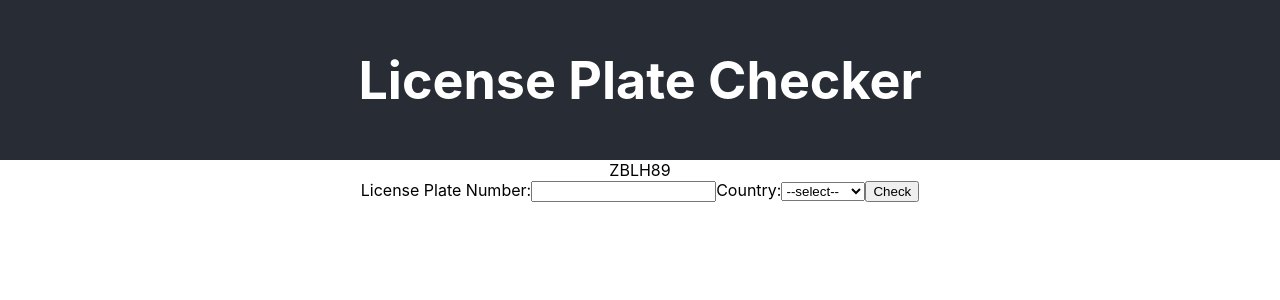
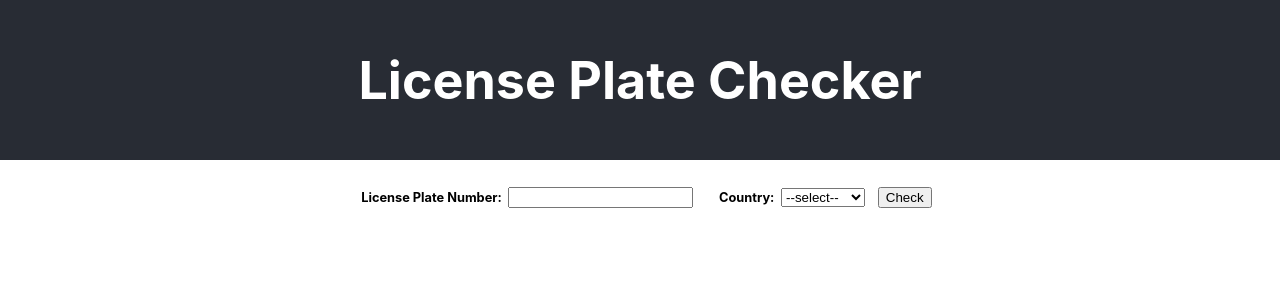
Before and after one commit to je-moore/license-plate-checker, a React (Create React App) app: page / in a window 1280 px wide. Shown: the top 300 px of the page. Built offline with nearby package versions, Linux system fonts and the light colour scheme.

Commit message:
clean up css, markup

```diff
--- a/src/App.css
+++ b/src/App.css
@@ -1,5 +1,6 @@
 .App {
   text-align: center;
+  margin-bottom: 1em;
 }
 
 .App-header {
@@ -11,6 +12,7 @@
   justify-content: center;
   font-size: calc(10px + 2vmin);
   color: white;
+  margin-bottom: 1em;
 }
 
 .App-link {
@@ -23,3 +25,13 @@
   font-weight: bold;
   padding: 1em 0 ;
 }
+
+.plateChecker form label {
+  margin: 0 1em;
+  font-weight: bold;
+  font-size: 80%;
+}
+
+.plateChecker input, .plateChecker select {
+  margin: 0 0 0 0.5em;
+}
--- a/src/Components/PlateChecker.js
+++ b/src/Components/PlateChecker.js
@@ -22,8 +22,7 @@ class PlateChecker extends PureComponent {
 
   render() {
     return (
-      <div className="PlateChecker">
-        ZBLH89
+      <div className="plateChecker">
         <PlateCheckerForm setPlate={this.props.setPlate} fetchPlateData={this.props.fetchPlateData} clearPlateData={this.props.clearPlateData} />
         <PlateDisplay plate={this.props.plate} plateData={this.props.plateData} addDashes={this.addDashes} />
         <PlateData plate={this.props.plate} plateData={this.props.plateData} />
--- a/src/components/style/PlateDisplay.css
+++ b/src/components/style/PlateDisplay.css
@@ -1,32 +1,32 @@
 .plate-display {
   height: 1em;
-  padding: 0.3em 0.06em 0.3em 1em;
-  font-size: 260%;
+  padding: 0.1em 0.3em 0.1em 1em;
+  font-size: 5em;
   background-color: #FFDD00;
-  width: 6em;
-  margin: 1em auto;
+  min-width: 5em;
+  margin: 0.1em auto 0.4em;
   border-radius: 0.1em;
-  line-height: 1.0em;
-  font-weight: 700;
+  line-height: 0.95em;
+  font-weight: 600;
   letter-spacing: 2px;
   display: inline-block;
 }
 
 .plate-display-NL {
-  background: #FFDD00 url("plate-left-NL.png") no-repeat -2px;
-  background-size: 0.8em;
+  background: #FFDD00 url("plate-left-NL.png") no-repeat -1px;
+  background-size: 0.6em;
   border: 0.05em solid black;
 }
 
 .plate-display-BE {
-  background: #FFFFFF url("plate-left-BE.png") no-repeat -2px;
-  background-size: 0.8em;
+  background: #FFFFFF url("plate-left-BE.png") no-repeat -1px;
+  background-size: 0.6em;
   color: #DD0000;
   border: 0.05em solid #DD0000;
 }
 
 .plate-display-FR {
-  background: #FFFFFF url("plate-left-FR.png") no-repeat -2px;
-  background-size: 0.8em;
+  background: #FFFFFF url("plate-left-FR.png") no-repeat -1px;
+  background-size: 0.6em;
   border: 0.05em solid black;
 }
```
Also changed, not shown: src/logo.svg (deleted).
